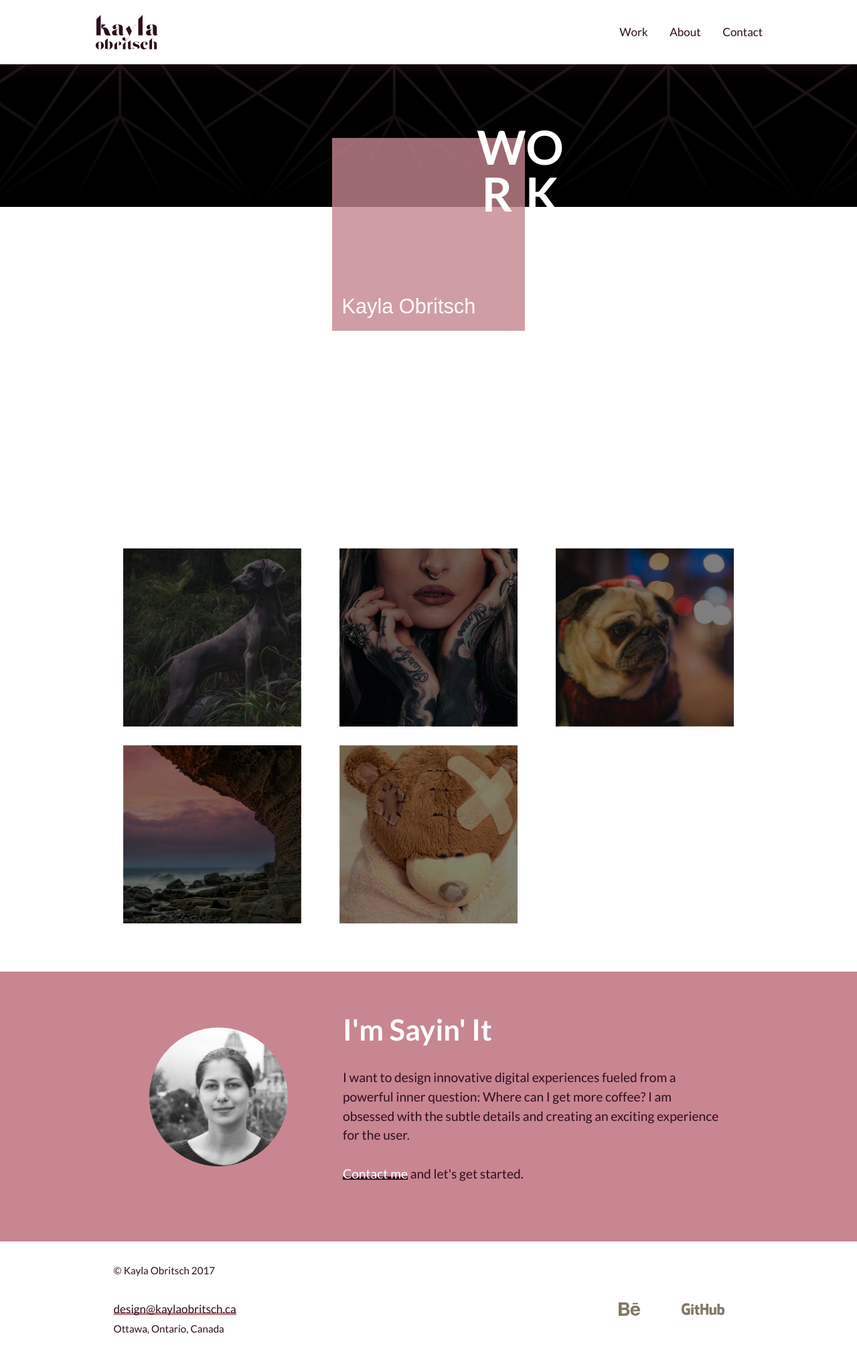
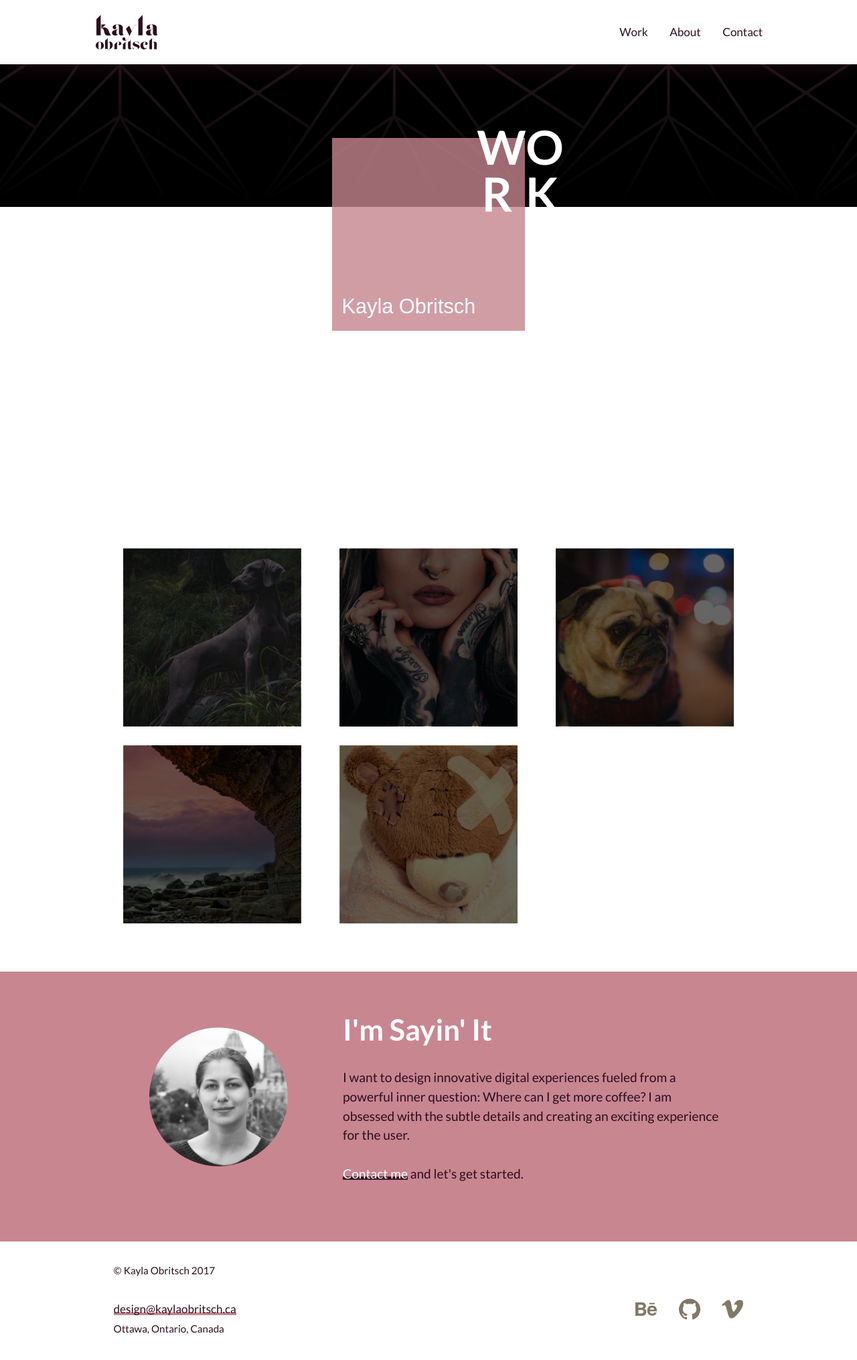
Before and after one commit to kaylaobritsch/portfolio, a Jekyll site: the page built from index.html, in a window 1280 px wide. Shown: the top 2031 px of the page at 67% size. Built offline with Jekyll 4.4.1, drawn with Linux system fonts in a browser that asks for light colours; some web fonts are replaced.

Commit message:
Add Vimeo social link

```diff
--- a/_includes/portfolio-card.html
+++ b/_includes/portfolio-card.html
@@ -1,4 +1,4 @@
-<div class="unit xs-1 s-1-2 m-1-3 l-1-3 pad-t">
+<div class="unit xs-1 s-1-2 m-1-2 l-1-3 pad-t">
   <a class="hover-box block relative crop gutter" href="{{site.baseurl}}{{include.link}}">
     <div class="embed embed-1by1">
       <div class="embed-item zindex-1000 box-fade absolute pin-center"></div>
--- a/_layouts/default.html
+++ b/_layouts/default.html
@@ -109,7 +109,7 @@
         </p>
       </div>
       <div class="pad-t pad-b unit xs-1 s-1 m-1-2 l-1-2 social-icons">
-        <div class="gutter inline-block">
+        <div class="inline-block">
           <i class="social-icon i-32 icon inline-block">
             <a itemprop="url" class="social" href="https://behance.net/KaylaRoseO">
               <svg><use xlink:href="{{site.baseurl}}/images/icons.svg#behance-logo"></use></svg>
@@ -117,9 +117,16 @@
           </i>
         </div>
         <div class="gutter inline-block">
-          <i class="social-icon i-64 icon inline-block">
+          <i class="social-icon i-32 icon inline-block">
             <a itemprop="url" class="social" href="https://github.com/kaylaobritsch">
-              <svg><use xlink:href="{{site.baseurl}}/images/icons.svg#github-logo"></use></svg>
+              <svg><use xlink:href="{{site.baseurl}}/images/icons.svg#github-icon"></use></svg>
+            </a>
+          </i>
+        </div>
+        <div class="inline-block">
+          <i class="social-icon i-32 icon inline-block">
+            <a itemprop="url" class="social" href="https://vimeo.com/user57210739">
+              <svg><use xlink:href="{{site.baseurl}}/images/icons.svg#vimeo-icon"></use></svg>
             </a>
           </i>
         </div>
--- a/css/main.css
+++ b/css/main.css
@@ -75,12 +75,9 @@ a {
   transition: all .25s linear;
 }
 
-a.current {
-  color: var(--color-primary);
-  filter: blur(0);
-}
-
-a:hover {
+a:hover,
+a.current,
+a:focus {
   color: var(--color-primary);
   filter: blur(0);
 }
@@ -154,14 +151,10 @@ a:hover {
 /* Hover box */
 
 .box-fade {
-  background-color: rgba(0, 0, 0, .5);
-  transition: all .4s linear;
-}
-
-.hover-box:hover .box-fade {
   background-color: rgba(0, 0, 0, .4);
   min-height: 85%;
   width: 85%;
+  transition: all .4s linear;
 }
 
 .hover-box-img {
@@ -169,25 +162,16 @@ a:hover {
   transition: all .3s linear;
 }
 
-.hover-box:hover .hover-box-img {
-  transform: scale(1.05);
-}
-
 .hover-box-caption {
-  bottom: 8em;
+  bottom: 2em;
   color: var(--color-white);
-  opacity: 0;
+  opacity: 1;
   z-index: 1001;
   transition: all .4s ease-in;
 }
 
 .hover-box-caption p {
   color: var(--color-white);
-}
-
-.hover-box:hover .hover-box-caption {
-  bottom: 2em;
-  opacity: 1;
 }
 
 .hover-box-title {
@@ -224,7 +208,8 @@ a.email-link {
   transition: all 0.25s ease-in;
 }
 
-a.email-link:hover {
+a.email-link:hover,
+a.email-link:focus {
   color: var(--color-primary);
   background-size: 100% 88%;
 }
@@ -234,7 +219,8 @@ a.email-link.footer-link {
   background-image: linear-gradient(120deg, var(--color-primary) 0%, var(--color-primary) 100%);
 }
 
-a.email-link.footer-link:hover {
+a.email-link.footer-link:hover,
+a.email-link.footer-link:focus {
   color: var(--color-white)
 }
 
@@ -257,9 +243,9 @@ small {
   transition: all .25s linear;
 }
 
-.social:hover svg {
+.social:hover svg,
+.social:focus svg {
   fill: var(--color-primary);
-
 }
 
 /* Case Study Page */
@@ -339,6 +325,35 @@ small {
     left: 0;
   }
 
+  .box-fade {
+    background-color: rgba(0, 0, 0, .6);
+    min-height: 100%;
+    width: 100%;
+  }
+
+  .hover-box:hover .box-fade,
+  .hover-box:focus .box-fade {
+    background-color: rgba(0, 0, 0, .4);
+    min-height: 85%;
+    width: 85%;
+  }
+
+  .hover-box:hover .hover-box-img,
+  .hover-box:focus .hover-box-img {
+    transform: scale(1.05);
+  }
+
+  .hover-box-caption {
+    bottom: 8em;
+    opacity: 0;
+  }
+
+  .hover-box:hover .hover-box-caption,
+  .hover-box:focus .hover-box-caption {
+    bottom: 2em;
+    opacity: 1;
+  }
+
   .selfie {
     max-width: 100%;
   }
```
Also changed, not shown: images/icons.svg.
